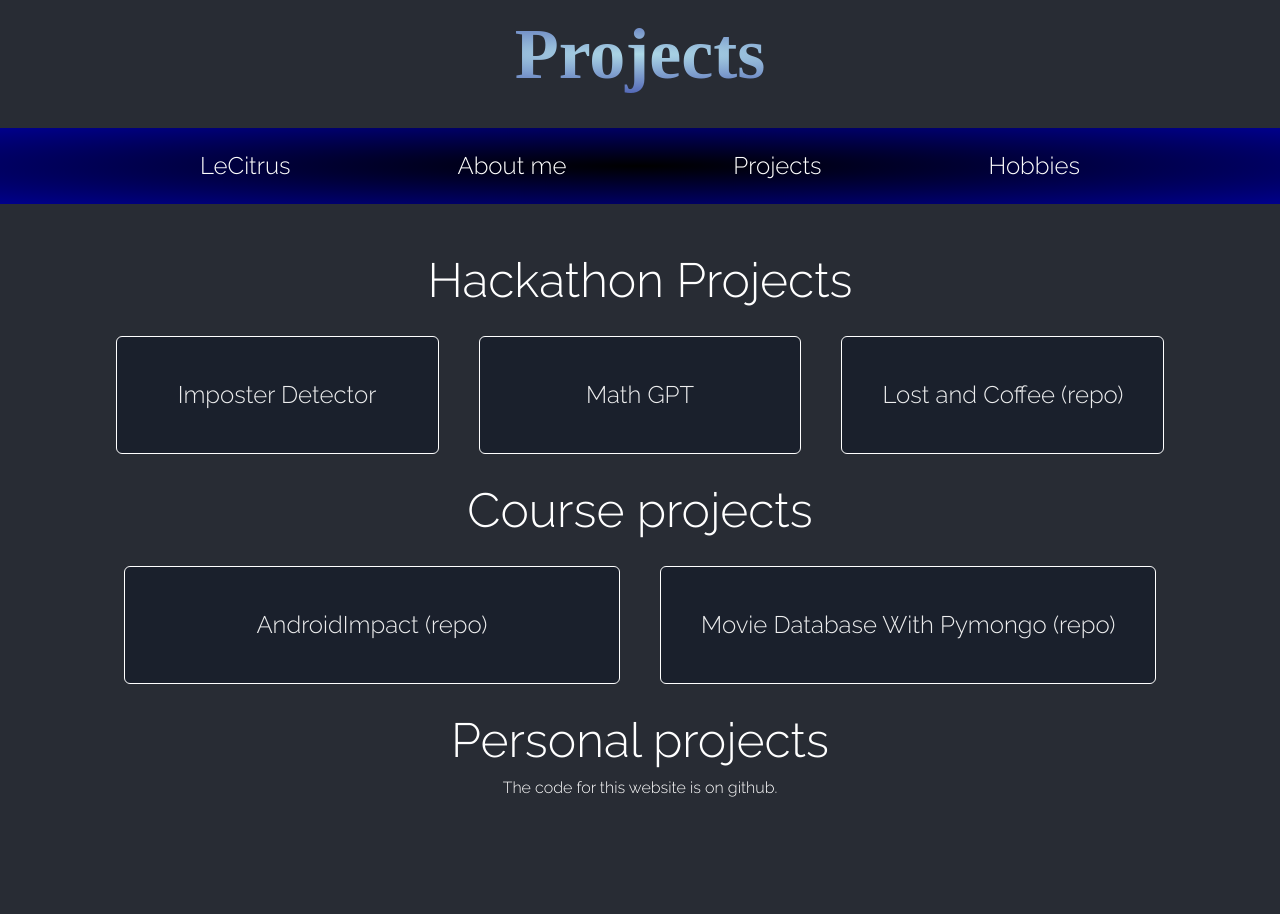
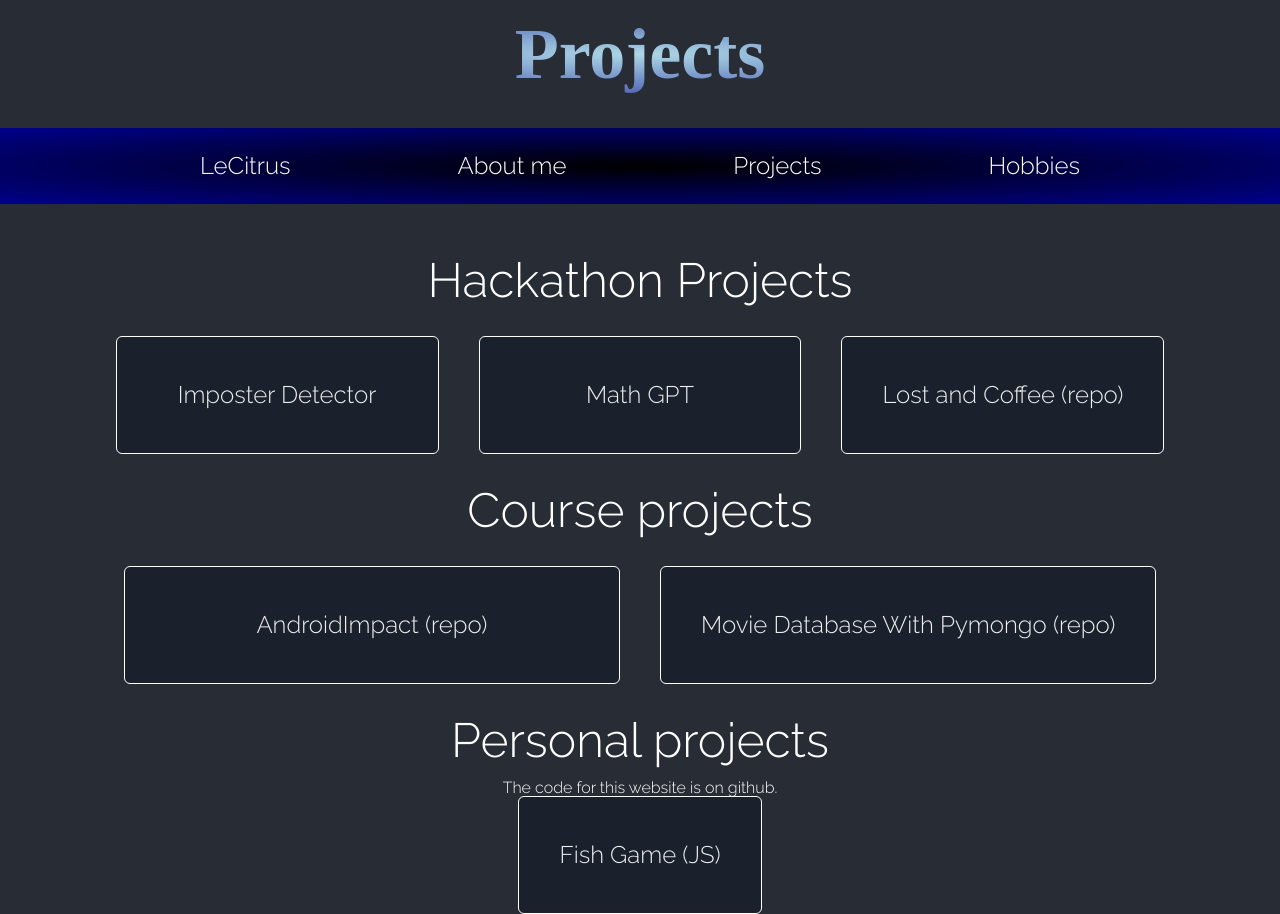
Before and after one commit to LeCitrus/LeCitrus.github.io, a React (Create React App) app: page /projects in a window 1280 px wide. Before the commit the page ends 800 px from the top, so only its background shows below. Built offline with nearby package versions, Linux system fonts and the light colour scheme; a web font is replaced by a local one.

Commit message:
added fish game project

```diff
--- a/src/pages/projects.tsx
+++ b/src/pages/projects.tsx
@@ -34,7 +34,8 @@ const Projects = () => {
         <Text fontSize='5xl' m={5}>Personal projects</Text>
       </Center>
       <Center>
-        <SimpleGrid columns = {2} spacing = {10}>
+        <SimpleGrid columns = {1} spacing = {10}>
+          <Project title="Fish Game (JS)" link="https://github.com/LeCitrus/Fish-Game-JS"/>
         </SimpleGrid>
       </Center>
     </div>
```
